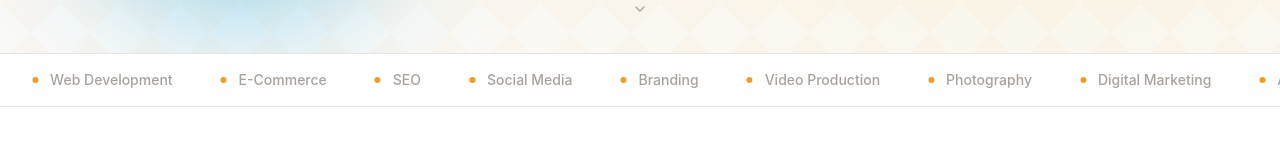
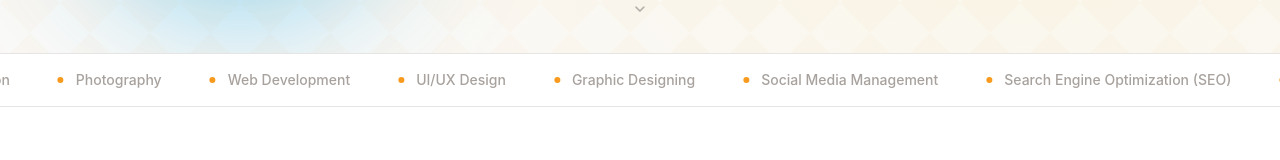
Before and after one commit to hemantMohane29/Zone-Digi-Tech-, a React (Vite) app: page / in a window 1280 px wide. Shown: the part 747-907 px from the top of the page. Built offline with nearby package versions, Linux system fonts and the light colour scheme.

Commit message:
add services name in home & hero selection

```diff
--- a/src/pages/Home.jsx
+++ b/src/pages/Home.jsx
@@ -74,7 +74,7 @@ const faqs = [
 ];
 
 const marqueeItems = [
-  'UI/UX Design', 'Web Development', 'E-Commerce', 'SEO', 'Social Media', 'Branding', 'Video Production', 'Photography', 'Digital Marketing', 'App Development',
+  'Video Production', 'Photography', 'Web Development', 'UI/UX Design', 'Graphic Designing', 'Social Media Management', 'Search Engine Optimization (SEO)', 'Digital Marketing', 'Branding', 'E-Commerce Development', 'Business Growth Consulting','Website Maintenance & Support','Technical Support  ',
 ];
 
 export default function Home({ onNavigate }) {
```
